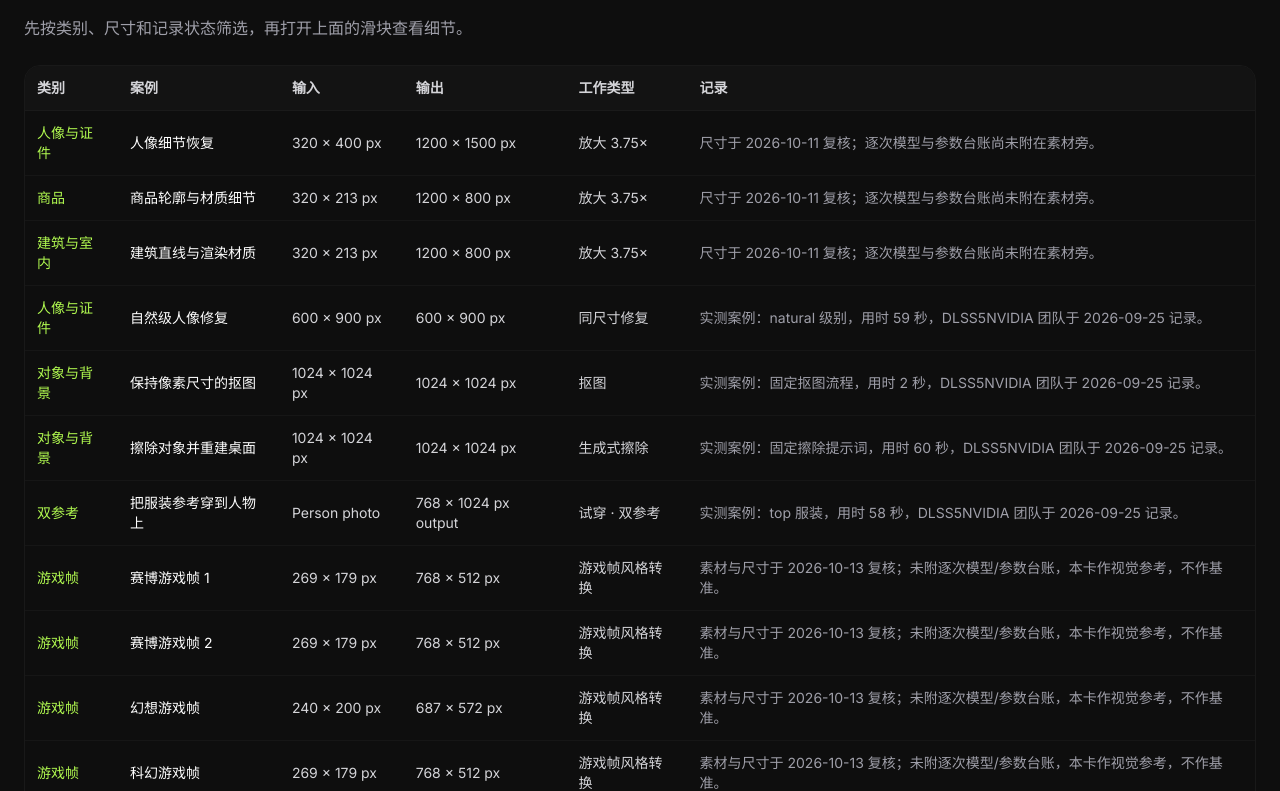
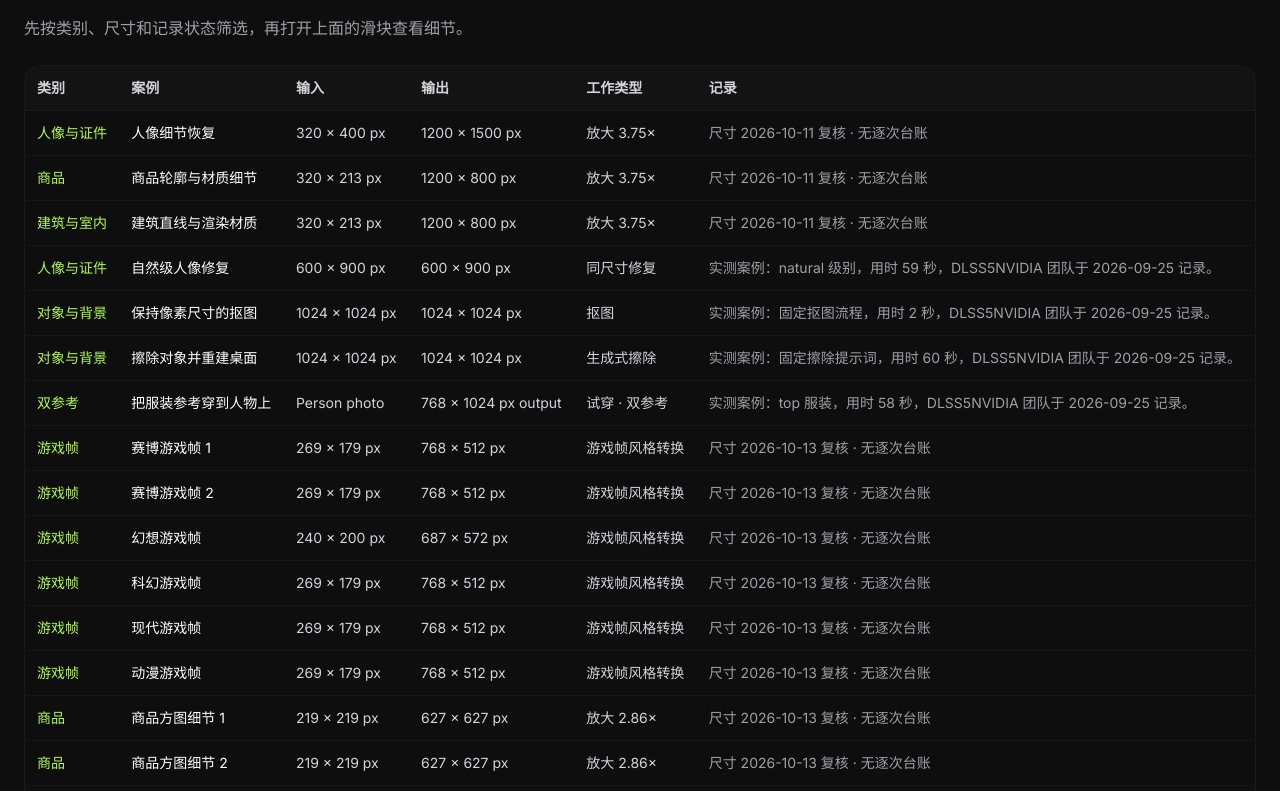
Before and after one commit to wangsheng1991/dlss5main, a React (Vite) app: page /zh/before-after in a window 1280 px wide. Shown: the part 7591-8382 px from the top of the page. Built offline with nearby package versions, Linux system fonts and the light colour scheme; no server answers.

Commit message:
fix(before-after): match the Chinese record wording in the table summary
The summary regex only recognised the English provenance sentence, so the
Chinese index still carried the full line in all 20 rows.

```diff
--- a/src/content/beforeAfter.ts
+++ b/src/content/beforeAfter.ts
@@ -234,7 +234,8 @@ export function workflowLabel(item: { id: string; outputType: BeforeAfterCase['o
 }
 
 // 总表里的「记录」列只放摘要，完整句子留在卡片里 —— 否则 20 行重复同一句会把表读成噪声。
-const LEDGER_MISSING = /Asset dimensions checked (20\d\d-\d\d-\d\d);[\s\S]*$/;
+// 中英两种写法都要认（record 是英文串，recordZh 是中文串）。
+const LEDGER_MISSING = /^(?:Asset dimensions checked |尺寸于 |素材与尺寸于 )(20\d\d-\d\d-\d\d)(?: 复核)?[；;][\s\S]*$/;
 export function recordSummary(record: string, isZh: boolean): string {
   const missing = LEDGER_MISSING.exec(record);
   if (missing) return isZh ? `尺寸 ${missing[1]} 复核 · 无逐次台账` : `checked ${missing[1]} · no run ledger`;
```
